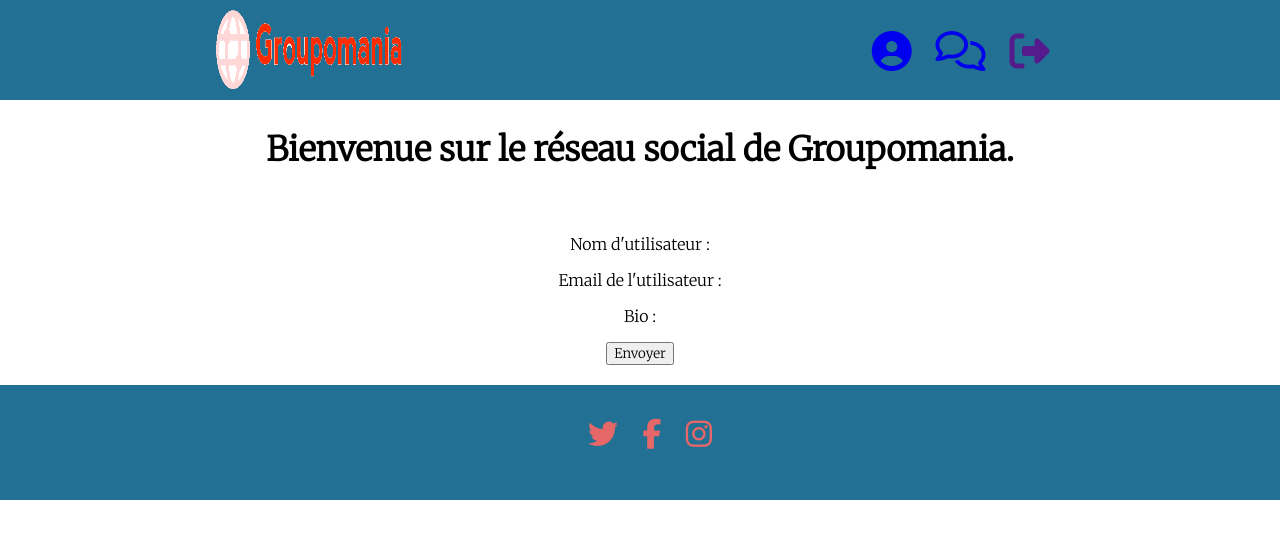
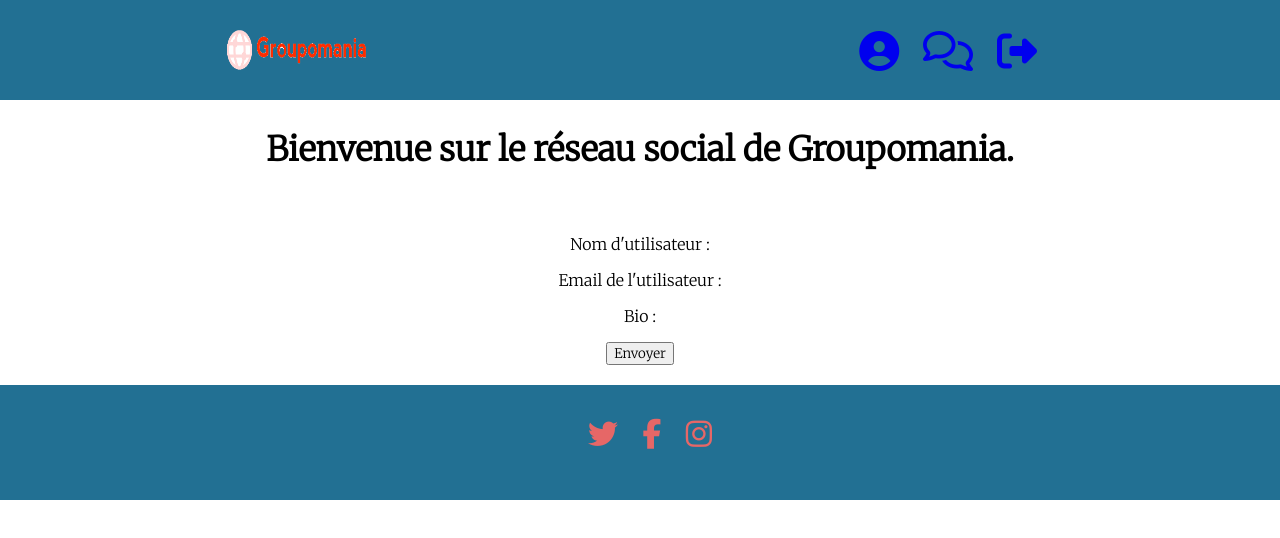
Before and after one commit to Kevin-wachel/Projet7, a plain HTML site: page frontend/profil.html in a window 1280 px wide. Drawn offline with Linux system fonts and the light colour scheme; no server answers.

Commit message:
Remise a niveau de logo + fonction out.

```diff
--- a/frontend/css/Layouts/_header.scss
+++ b/frontend/css/Layouts/_header.scss
@@ -19,6 +19,7 @@ header {
 }
 
 .logo {
-    height: 100%;
-    width: 200px;
+    height: 50px;
+    width: 150px;
+    padding-top: 25px;
 }
--- a/frontend/js/mur/commentaire.js
+++ b/frontend/js/mur/commentaire.js
@@ -41,11 +41,9 @@ commentaireRecup.then ( async response => {
 
 
 
-/*
 // Bouton retour a l'acceuil et deconnexion
 const myButtonDec = document.querySelector(".out");
 
 myButtonDec.addEventListener('click', function (event) {
     localStorage.clear();
-    window.location.href = "index.html"; // Problème ici
-});*/
+});
--- a/frontend/js/profil.js
+++ b/frontend/js/profil.js
@@ -34,5 +34,4 @@ const myButtonDec = document.querySelector(".out");
 
 myButtonDec.addEventListener('click', function (event) {
     localStorage.clear();
-    window.location.href = "index.html"; // Problème ici
 });
--- a/frontend/profil.html
+++ b/frontend/profil.html
@@ -12,7 +12,7 @@
     <body>
         <!-- En tête du site -->
         <header>
-            <img src="./image/icon-left-font.png" class="logo"/>
+            <a href="./index.html"><img src="./image/icon-left-font.png" class="logo"/></a>
             <ul>
                 <li>
                     <a class="profil" href="./profil.html" title="Profil" aria-label="Profil"><i class="fas fa-user-circle"></i></a>
@@ -21,7 +21,7 @@
                     <a class="mur" href="./mur.html" title="Mur" aria-label="Mur"><i class="far fa-comments"></i></a>
                 </li>
                 <li>
-                    <a class="out" href="" title="Déconnexion" aria-label="Déconnexion"><i class="fas fa-sign-out-alt"></i></a>
+                    <a class="out" href="./index.html" title="Déconnexion" aria-label="Déconnexion"><i class="fas fa-sign-out-alt"></i></a>
                 </li>
             </ul>
         </header>
```
Also changed, not shown: frontend/index.html (+1 -1 lines), frontend/mur.html (+2 -2 lines), frontend/css/styles.css, 1 other file.
